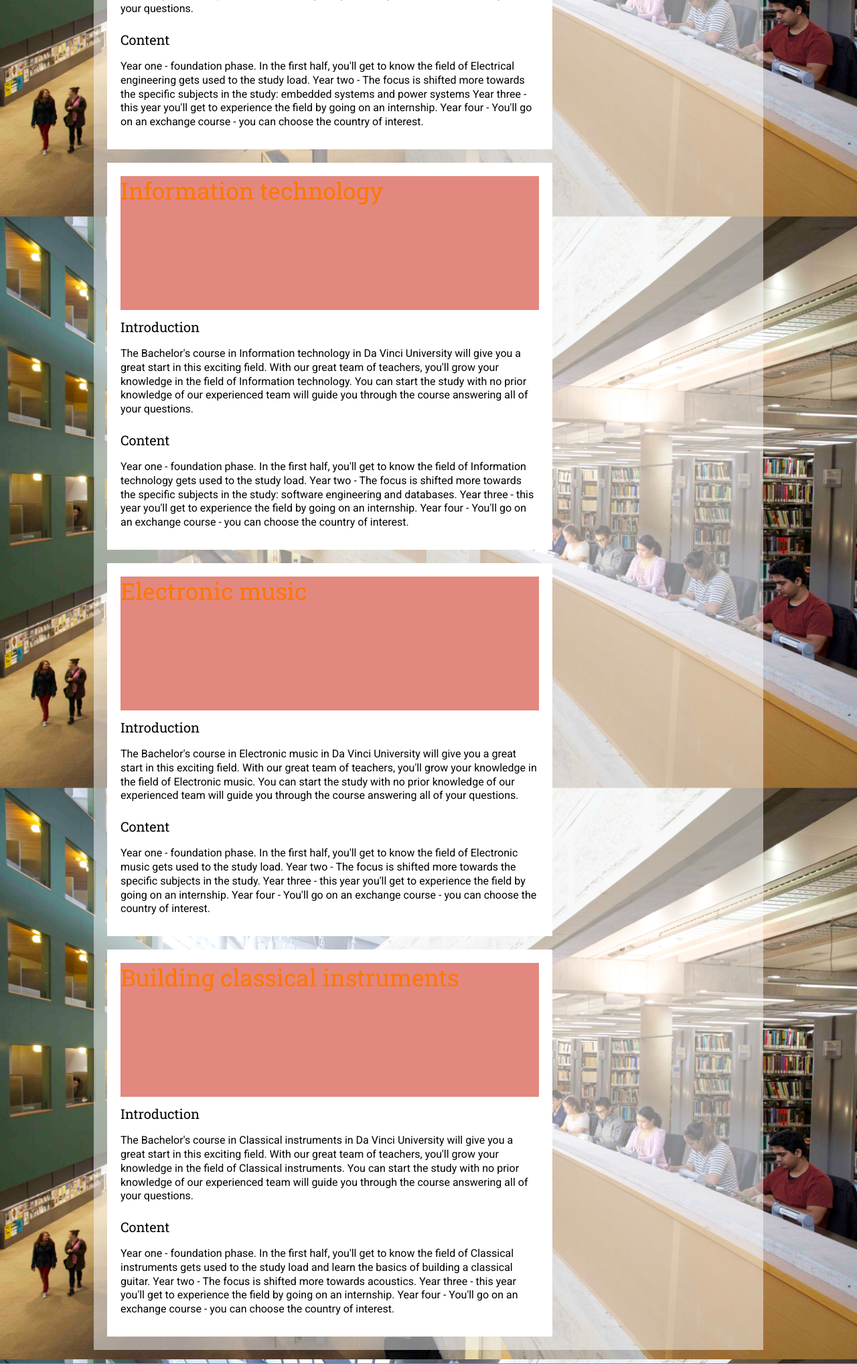
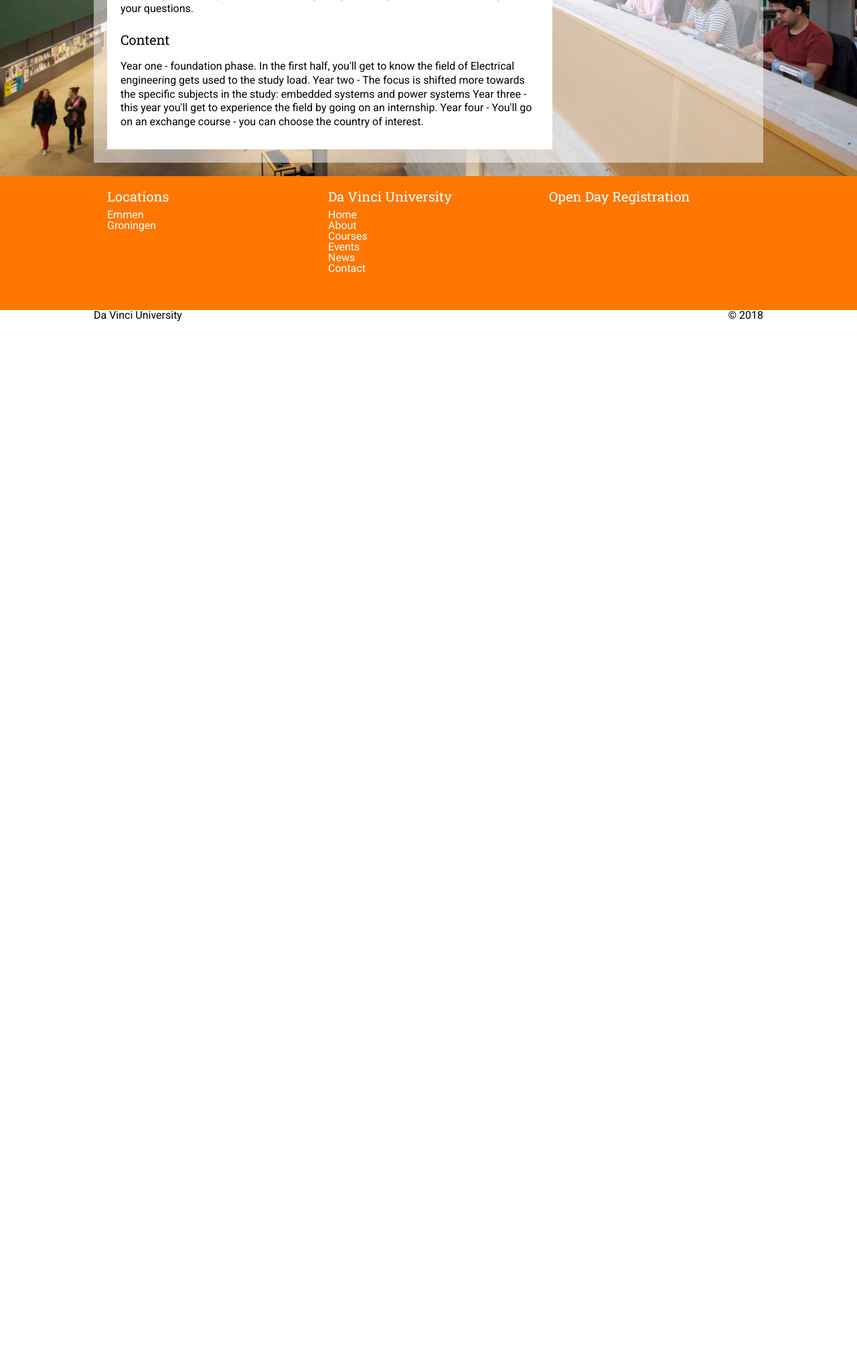
Before and after one commit to TheChuckWhite/mindstorm, a PHP site: page /courses.html in a window 1280 px wide. Shown: the part 530-2567 px from the top of the page at 67% size. After the commit the page ends 1010 px from the top, so only its background shows below. Run offline with PHP 8.4, Linux system fonts and the light colour scheme.

Commit message:
added a gif as a background

```diff
--- a/courses.html
+++ b/courses.html
@@ -57,59 +57,9 @@
 				</p>
 			</article>
 
-			<article>
-				<div id='informationTechnology'>
-					<div class="bannerBackground">
-						<h2>Information technology</h2>
-					</div>
-				</div>
-					<h3>Introduction</h3>
-					<p>
-						The Bachelor's course in Information technology in Da Vinci University will give you a great start in this exciting field. With our great team of teachers, you'll grow your knowledge in the field of Information technology. You can start the study with no prior knowledge of our experienced team will guide you through the course answering all of your questions.
-					</p>
-					<h3>Content</h3>
-					<p>
-						Year one - foundation phase. In the first half, you'll get to know the field of Information technology gets used to the study load.
-						Year two - The focus is shifted more towards the specific subjects in the study: software engineering and databases.
-						Year three - this year you'll get to experience the field by going on an internship. Year four - You'll go on an exchange course - you can choose the country of interest.
-					</p>
-			</article>
 
-			<article>
-				<div id='electronicMusic'>
-					<div class="bannerBackground">
-						<h2>Electronic music</h2>
-					</div>
-				</div>
-				<h3>Introduction</h3>
-				<p>
-					The Bachelor's course in Electronic music in Da Vinci University will give you a great start in this exciting field. With our great team of teachers, you'll grow your knowledge in the field of Electronic music. You can start the study with no prior knowledge of our experienced team will guide you through the course answering all of your questions.
-				</p>
-				<h3>Content</h3>
-				<p>
-					Year one - foundation phase. In the first half, you'll get to know the field of Electronic music gets used to the study load.
-					Year two - The focus is shifted more towards the specific subjects in the study. Year three - this year you'll get to experience the field by going on an internship. Year four - You'll go on an exchange course - you can choose the country of interest.
-				</p>
-			</article>
 
-			<article>
-				<div id='classicalInstruments'>
-					<div class="bannerBackground">
-						<h2>Building classical instruments</h2>
-					</div>
-				</div>
-				<h3>Introduction</h3>
-				<p>
-					The Bachelor's course in Classical instruments in Da Vinci University will give you a great start in this exciting field. With our great team of teachers, you'll grow your knowledge in the field of Classical instruments. You can start the study with no prior knowledge of our experienced team will guide you through the course answering all of your questions.
 
-				</p>
-				<h3>Content</h3>
-				<p>
-					Year one - foundation phase. In the first half, you'll get to know the field of Classical instruments gets used to the study load and learn the basics of building a classical guitar.
-					Year two - The focus is shifted more towards acoustics.
-					Year three - this year you'll get to experience the field by going on an internship. Year four - You'll go on an exchange course - you can choose the country of interest.
-				</p>
-			</article>
 		</div>
 		<aside>
 			<div>
--- a/css/courses.css
+++ b/css/courses.css
@@ -5,21 +5,20 @@
 #electricalEngineering{
 	height: 200px;
 	width: 625px;
-	background-image: url(../img/electricalEngineering.jpg);
+	background-image: url(../img/ele.gif);
 	background-size: cover;
+	background-position: center;
 	background-repeat: no-repeat;
 	margin: 10px auto;
 }
-.bannerBackground{
-	height: 200px;
-	width: 625px;
-	background-color: rgba(209, 58, 41, .6);
-	transition: background-color 0.5s;
-}
-.bannerBackground:hover{
-	background-color: rgba(209, 58, 41, .3);
+
+.overlay p{
+	transition: opacity 2s;
 }
 
+.overlay:hover p{
+	opacity: 0;
+}
 
 article > h3{
 	margin-top: 15px;
```
Also changed, not shown: css/main.css (+3 -4 lines), 1 other file.
